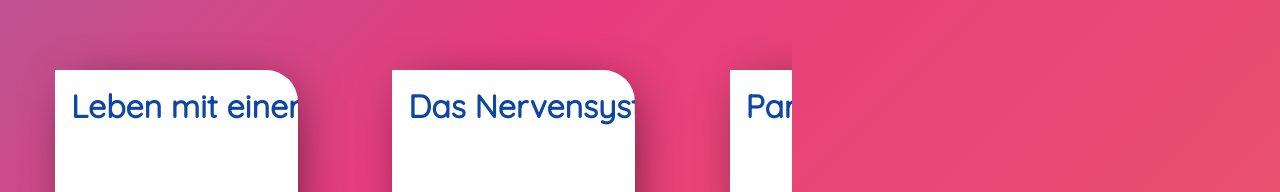
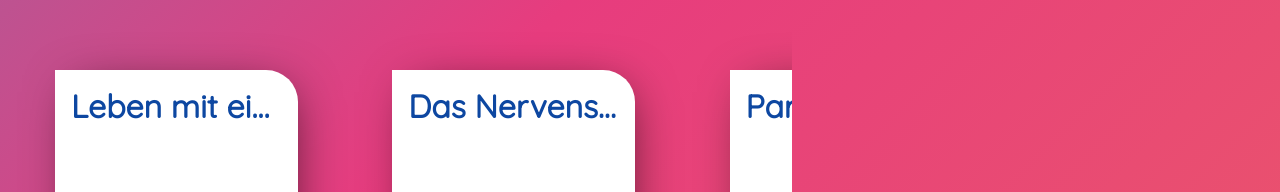
Before and after one commit to Momaritti/gera-srh, an Angular app: page /text in a window 1280 px wide. Shown: the part 140-332 px from the top of the page. Built offline with nearby package versions, Linux system fonts and the light colour scheme.

Commit message:
mini-style changes z-nidex and h2 stylings

```diff
--- a/src/app/app.component.sass
+++ b/src/app/app.component.sass
@@ -54,6 +54,7 @@ h2
   font-size: $h2-size
   font-family: $main-font
   color: $font-color
+
 h3
   font-size: $h3-size
   color: $font-color
--- a/src/app/read/read.component.sass
+++ b/src/app/read/read.component.sass
@@ -25,8 +25,10 @@
   background-color: #FFFFFF
   border-bottom-right-radius: 2em
   border-top-right-radius: 2em
-  h2
-    overflow: hidden
+h2
+  overflow: hidden
+  text-overflow: ellipsis
+
 
 .ribbon
   width: 1vw
--- a/src/app/video-item/video-item.component.sass
+++ b/src/app/video-item/video-item.component.sass
@@ -3,6 +3,7 @@
 
 .video-item-view
   padding: 3%
+  z-index: 5
 
 p
   padding: 2vh
```
